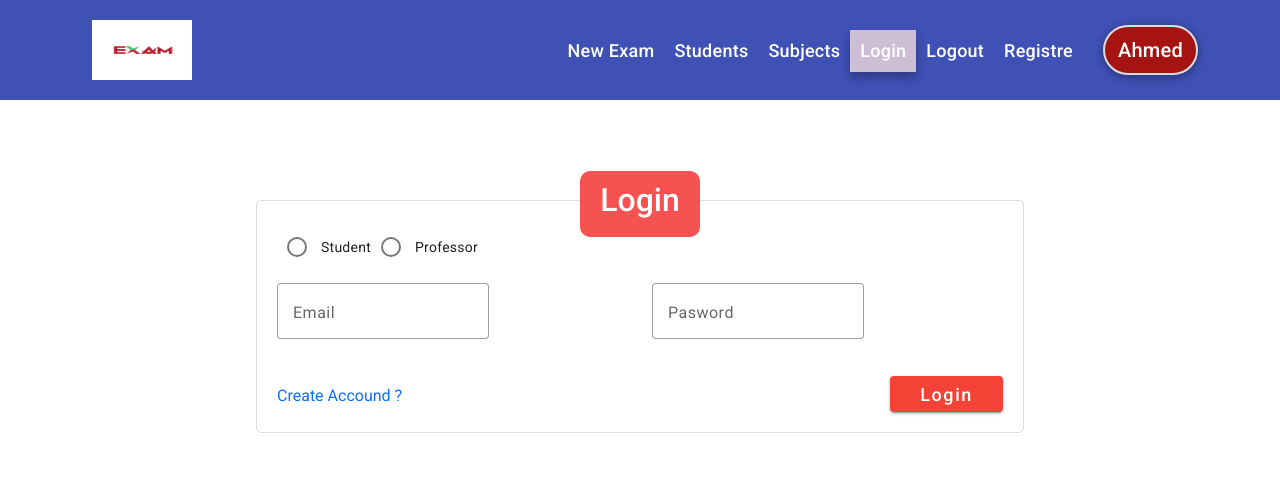
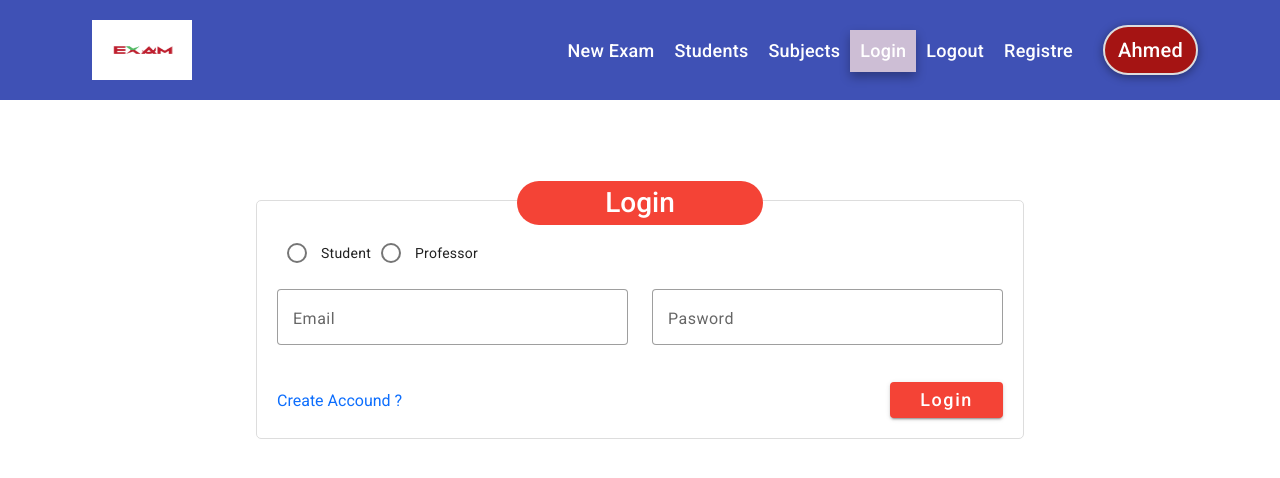
Before and after one commit to ahmedbouzid/Exam, an Angular app: page /login in a window 1280 px wide. Shown: the top 478 px of the page. Built offline with nearby package versions, Linux system fonts and the light colour scheme.

Commit message:
cleaning code

```diff
--- a/src/app/auth/components/login/login.component.scss
+++ b/src/app/auth/components/login/login.component.scss
@@ -7,16 +7,23 @@
     .loginhead {
 
 
-      background: rgb(247, 82, 82);
-      padding: 10px 20px;
-      width: fit-content;
-      margin: -50px auto;
-      border-radius: 10px;
-      color: white;
+      margin-top: -40px;
+
+      h2 {
+        display: inline-block;
+        padding: 5px 88px;
+        background-color: #f44336;
+        border-radius: 30px;
+        font-size: 28px;
+        /* margin-top: 0px; */
+        color: #FFf;
     }
-    .content {
-      margin-top: 40px;
+
     }
+
+}
+mat-form-field {
+  width: 100%;
 }
 .loginfoot {
   display: flex;
@@ -31,9 +38,3 @@
     text-decoration: none;
   }
 }
-.alert-danger {
-  background-color: #f44336c4;
-  color:#FFF;
-  margin-top: 15px;
-  font-size: 18px;
-}
```
